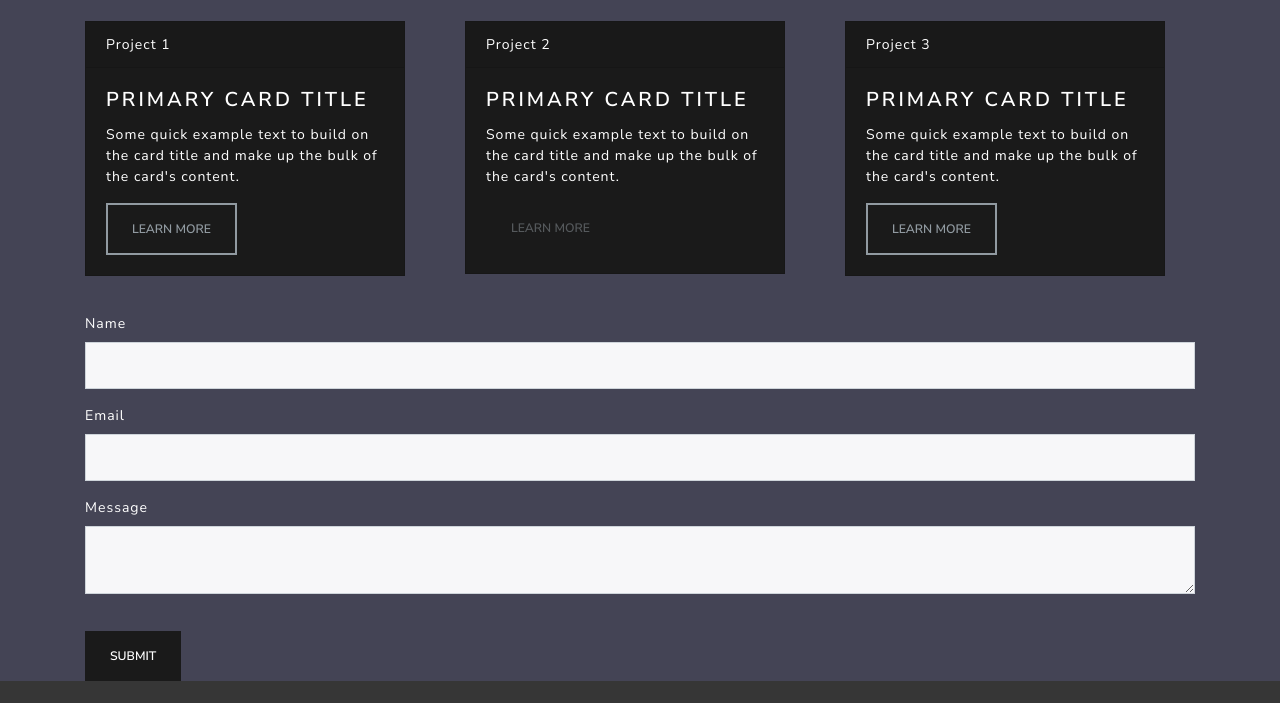
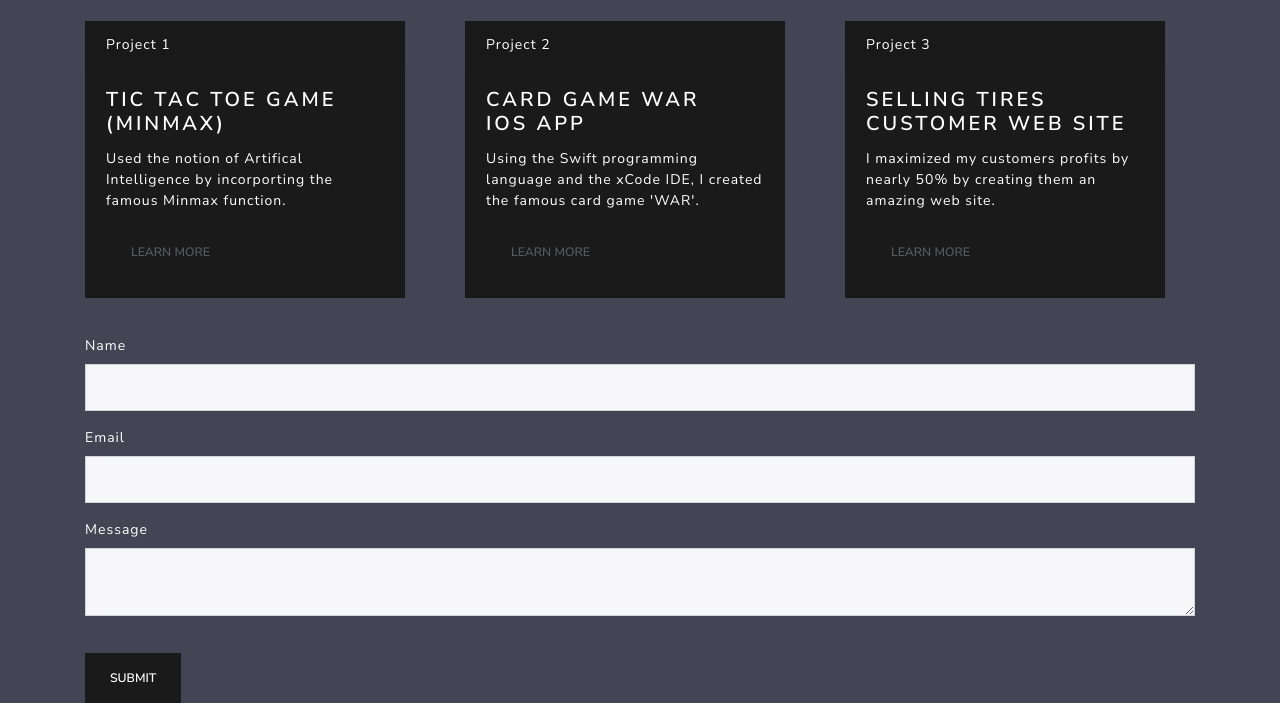
Before and after one commit to trevdevv/phpprojects, a PHP site: page /Contact_Form_Webpage/index.php in a window 1280 px wide. Shown: the part 900-1603 px from the top of the page. Before the commit the page ends 1581 px from the top, so only its background shows below. Run offline with PHP 8.4, Linux system fonts and the light colour scheme; some libraries are stand-ins or nearby versions.

Commit message:
Added more info to cards section and the modals are now functional

```diff
--- a/Contact_Form_Webpage/index.php
+++ b/Contact_Form_Webpage/index.php
@@ -107,9 +107,9 @@
                     <div class="card text-white bg-primary mb-3" style="max-width: 20rem;">
                         <div class="card-header">Project 1</div>
                         <div class="card-body">
-                            <h4 class="card-title">Primary card title</h4>
-                            <p class="card-text">Some quick example text to build on the card title and make up the bulk of the card's content.</p>
-                            <button type="button" class="btn btn-outline-secondary" data-toggle="modal" data-target="#exampleModal">Learn More</button>
+                            <h4 class="card-title">Tic Tac Toe Game (Minmax)</h4>
+                            <p class="card-text">Used the notion of Artifical Intelligence by incorporting the famous Minmax function.</p>
+                            <button type="button" class="btn btn-secondar" data-toggle="modal" data-target="#modal1">Learn More</button>
                             <!-- Button trigger modal -->
                         </div>
                     </div>
@@ -118,9 +118,9 @@
                     <div class="card text-white bg-primary mb-3" style="max-width: 20rem;">
                         <div class="card-header">Project 2</div>
                         <div class="card-body">
-                            <h4 class="card-title">Primary card title</h4>
-                            <p class="card-text">Some quick example text to build on the card title and make up the bulk of the card's content.</p>
-                            <button type="button" class="btn btn-secondar" data-toggle="modal" data-target="modal-2">Learn More</button>
+                            <h4 class="card-title">Card game War <br>IOS App</h4>
+                            <p class="card-text">Using the Swift programming language and the xCode IDE, I created the famous card game 'WAR'. </p>
+                            <button type="button" class="btn btn-secondar" data-toggle="modal" data-target="#modal2">Learn More</button>
                         </div>
                     </div>
                 </div>
@@ -128,9 +128,9 @@
                     <div class="card text-white bg-primary mb-3" style="max-width: 20rem;">
                         <div class="card-header">Project 3</div>
                         <div class="card-body">
-                            <h4 class="card-title">Primary card title</h4>
-                            <p class="card-text">Some quick example text to build on the card title and make up the bulk of the card's content.</p>
-                            <button type="button" class="btn btn-outline-secondary" data-toggle="modal" data-target="modal-3">Learn More</button>
+                            <h4 class="card-title">Selling Tires <br> Customer Web Site</h4>
+                            <p class="card-text">I maximized my customers profits by nearly 50% by creating them an amazing web site.</p>
+                            <button type="button" class="btn btn-secondar" data-toggle="modal" data-target="#modal3">Learn More</button>
                         </div>
                     </div>
                 </div>
```
Also changed, not shown: other parts of Contact_Form_Webpage/index.php (+44 -2 lines).
